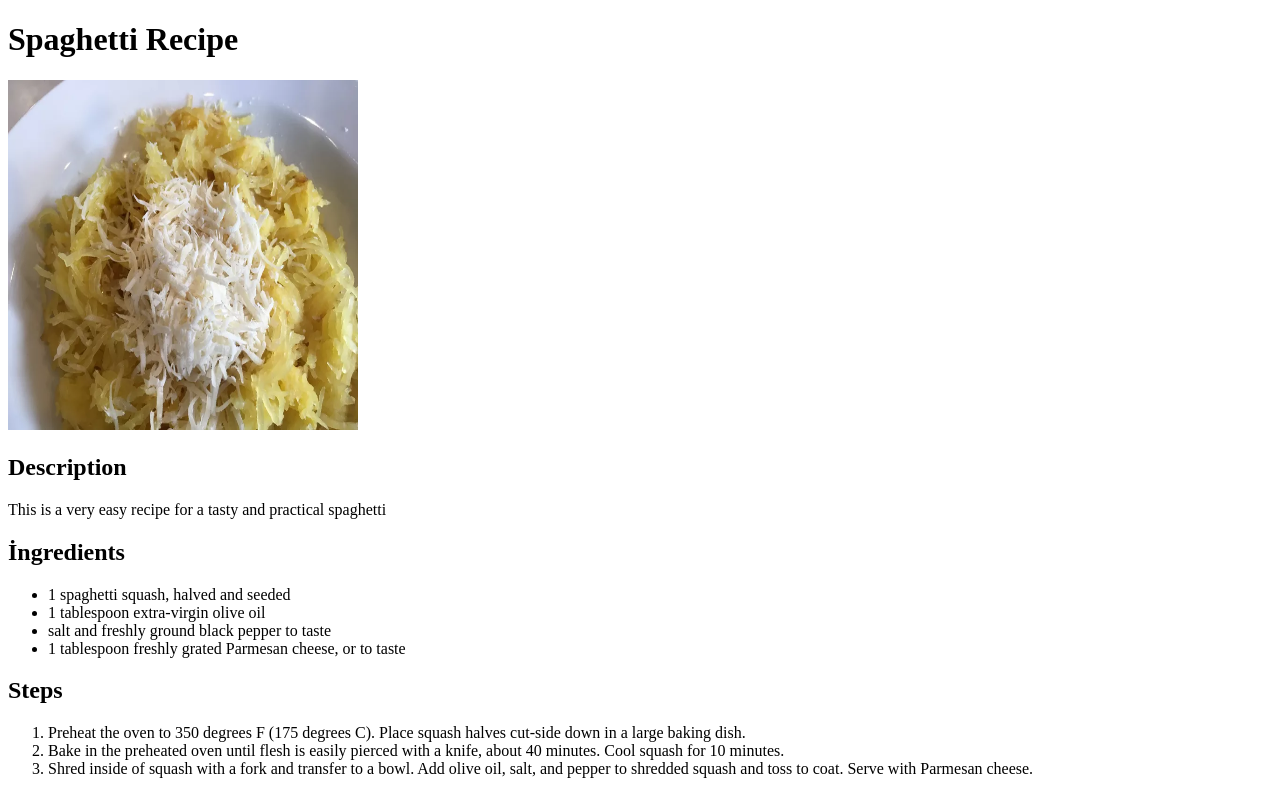
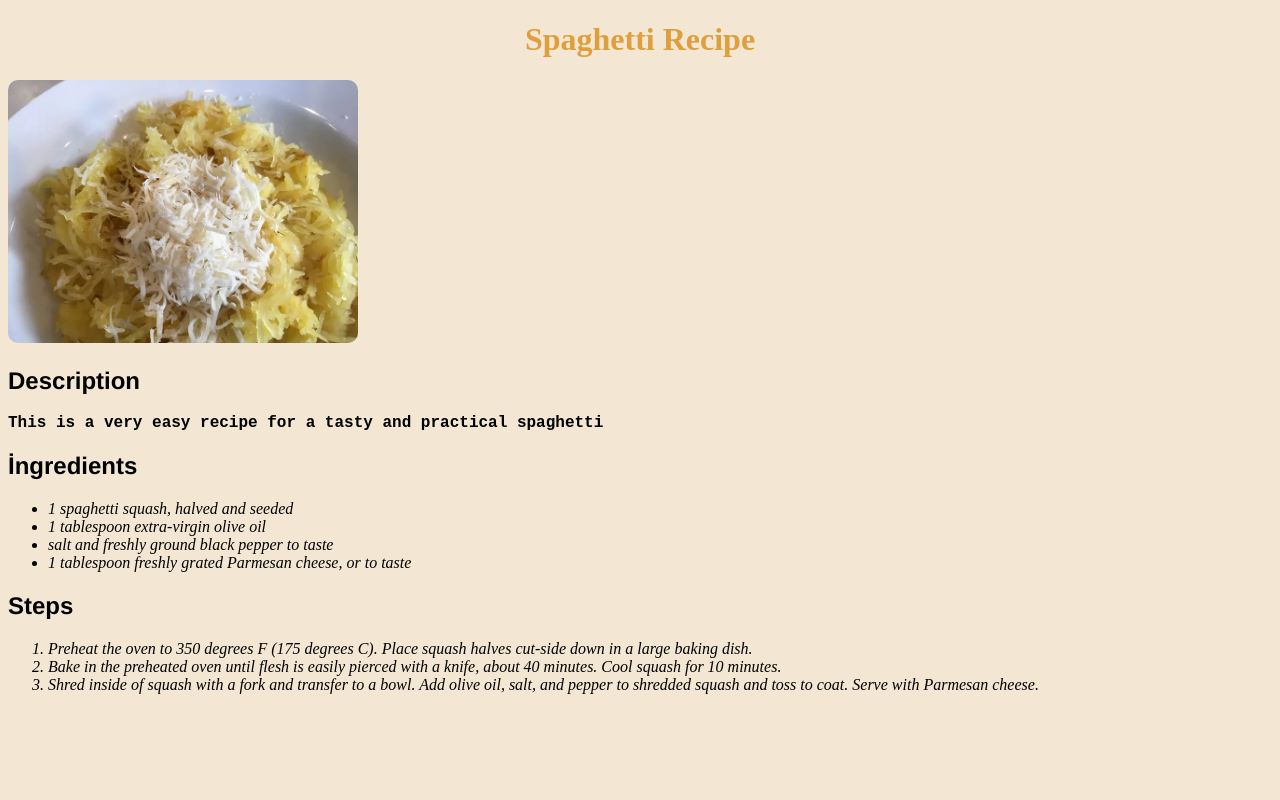
Before and after one commit to Lotrnerd/odin-recipes, a plain HTML site: page recipes/spaghetti.html in a window 1280 px wide. Drawn offline with Linux system fonts and the light colour scheme.

Commit message:
added css to html

```diff
--- /dev/null
+++ b/Css/brs-style.css
@@ -0,0 +1,23 @@
+body{
+    background-color:  #f3e7d3;
+}
+#title {
+    text-align: center;
+    color: #e09f3e;
+}
+#brsimg {
+    width: %100;
+    height: auto;
+    border-radius: 10px;
+}
+.header {
+    font-family: 'Franklin Gothic Medium', 'Arial Narrow', Arial, sans-serif;
+}
+.text {
+    font-family: 'Courier New', Courier, monospace;
+    font-weight: 600;
+}
+.list {
+    font-style: oblique;
+    text-decoration: double;
+}
--- /dev/null
+++ b/Css/cc-style.css
@@ -0,0 +1,23 @@
+body {
+    background-color:  #f3e7d3;
+}
+#title {
+    text-align: center;
+    color: #e09f3e;
+}
+#ccimg {
+    width: %100;
+    height: auto;
+    border-radius: 10px;
+}
+.header {
+    font-family: 'Franklin Gothic Medium', 'Arial Narrow', Arial, sans-serif;
+}
+.list {
+    font-style: oblique;
+    text-decoration: double;
+}
+.text {
+    font-family: 'Courier New', Courier, monospace;
+    font-weight: 600;
+}
--- /dev/null
+++ b/Css/sp-style.css
@@ -0,0 +1,27 @@
+#title {
+    text-align: center;
+    color: #e09f3e;
+}
+body {
+    background-color:  #f3e7d3;
+}
+#spimage {
+    width: %100;
+    height: auto;
+    border-radius: 10px;
+}
+ #title2 {
+    color: #e09f3e;
+ }
+ #description {
+    font-family: 'Courier New', Courier, monospace;
+    font-weight: 600;
+ }
+ .header {
+    font-family: 'Franklin Gothic Medium', 'Arial Narrow', Arial, sans-serif;
+ }
+.list {
+    font-style: oblique;
+    text-decoration: double;
+
+}
--- /dev/null
+++ b/Css/style.css
@@ -0,0 +1,19 @@
+#title {
+    color: #e09f3e;
+    text-align: center;
+}
+body {
+    background-color: #f3e7d3;
+
+}
+.link {
+    color: #954535;
+    font-style: italic;
+    font-family: 'Courier New', Courier, monospace;
+    font-size: large;
+    font-weight: 600;
+}
+.paralink {
+    text-align: center;
+
+}
--- /dev/null
+++ b/Css/vo-style.css
@@ -0,0 +1,24 @@
+#title {
+    color: #e09f3e;
+    text-align: center;
+}
+body {
+    background-color: #f3e7d3;
+}
+#omimg {
+    width: %100;
+    height: auto;
+    border-radius: 10px;
+}
+.header {
+    font-family:'Franklin Gothic Medium', 'Arial Narrow', Arial, sans-serif;
+
+}
+#description {
+    font-family: 'Courier New', Courier, monospace;
+    font-weight: 600;
+}
+.list {
+    font-style: oblique;
+    text-decoration: double;
+}
--- a/recipes/spaghetti.html
+++ b/recipes/spaghetti.html
@@ -3,26 +3,27 @@
     <head>
         <meta charset="utf-8">
         <title> Spaghetti Recipe </title>
+        <link rel="stylesheet" href="../Css/sp-style.css">
     </head>
     <body>
-        <h1> Spaghetti Recipe </h1>
-        <img src="../img/spaghetti.jpg" alt="spaghetti" height="350" width="350">
-        <h2>Description</h2>
-        <p> This is a very easy recipe for a tasty and practical spaghetti </p>
-        <h2> İngredients </h2>
+        <h1 id="title"> Spaghetti Recipe </h1>
+        <img id="spimage" src="../img/spaghetti.jpg" alt="spaghetti" height="350" width="350">
+        <h2 class="header">Description</h2>
+        <p id="description"> This is a very easy recipe for a tasty and practical spaghetti </p>
+        <h2 class="header"> İngredients </h2>
         <ul>
-            <li> 1 spaghetti squash, halved and seeded </li>
-            <li> 1 tablespoon extra-virgin olive oil </li>
-            <li> salt and freshly ground black pepper to taste</li>
-            <li> 1 tablespoon freshly grated Parmesan cheese, or to taste </li>
+            <li class="list"> 1 spaghetti squash, halved and seeded </li>
+            <li class="list"> 1 tablespoon extra-virgin olive oil </li>
+            <li class="list"> salt and freshly ground black pepper to taste</li>
+            <li class="list"> 1 tablespoon freshly grated Parmesan cheese, or to taste </li>
         </ul>
-        <h2> Steps </h2>
+        <h2 class="header"> Steps </h2>
         <ol>
-            <li>Preheat the oven to 350 degrees F (175 degrees C).
+            <li class="list">Preheat the oven to 350 degrees F (175 degrees C).
                 Place squash halves cut-side down in a large baking dish. </li>
-            <li>Bake in the preheated oven until flesh is easily pierced with a knife, about 40 minutes.
+            <li class="list">Bake in the preheated oven until flesh is easily pierced with a knife, about 40 minutes.
                 Cool squash for 10 minutes. </li>
-            <li>Shred inside of squash with a fork and transfer to a bowl. Add olive oil, salt,
+            <li class="list">Shred inside of squash with a fork and transfer to a bowl. Add olive oil, salt,
                  and pepper to shredded squash and toss to coat. Serve with Parmesan cheese.</li>
         </ol>
     </body>
```
Also changed, not shown: index.html (+6 -5 lines), recipes/Broccoli-Salad.html (+12 -10 lines), recipes/Carrot-Cake.html (+14 -13 lines), recipes/veggie-omelet.html (+9 -8 lines).
